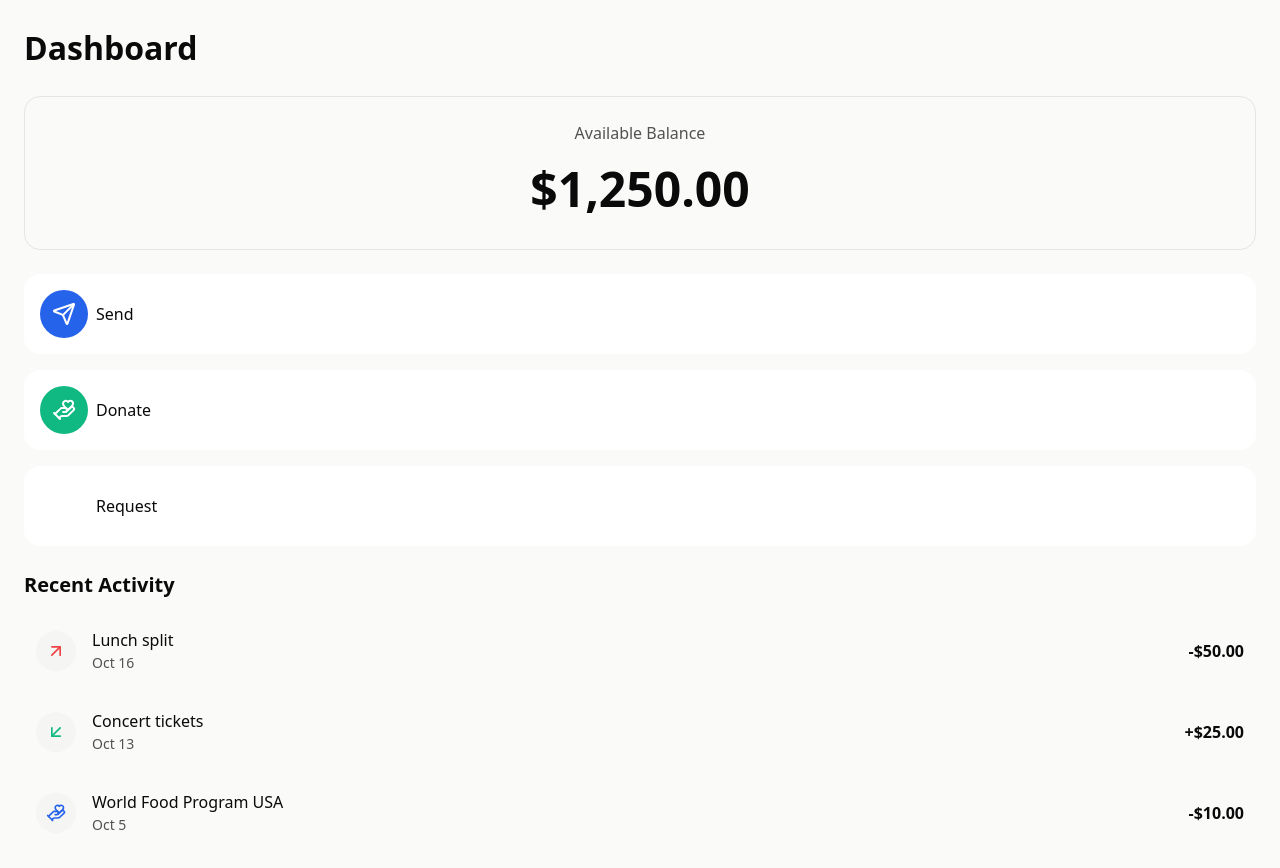
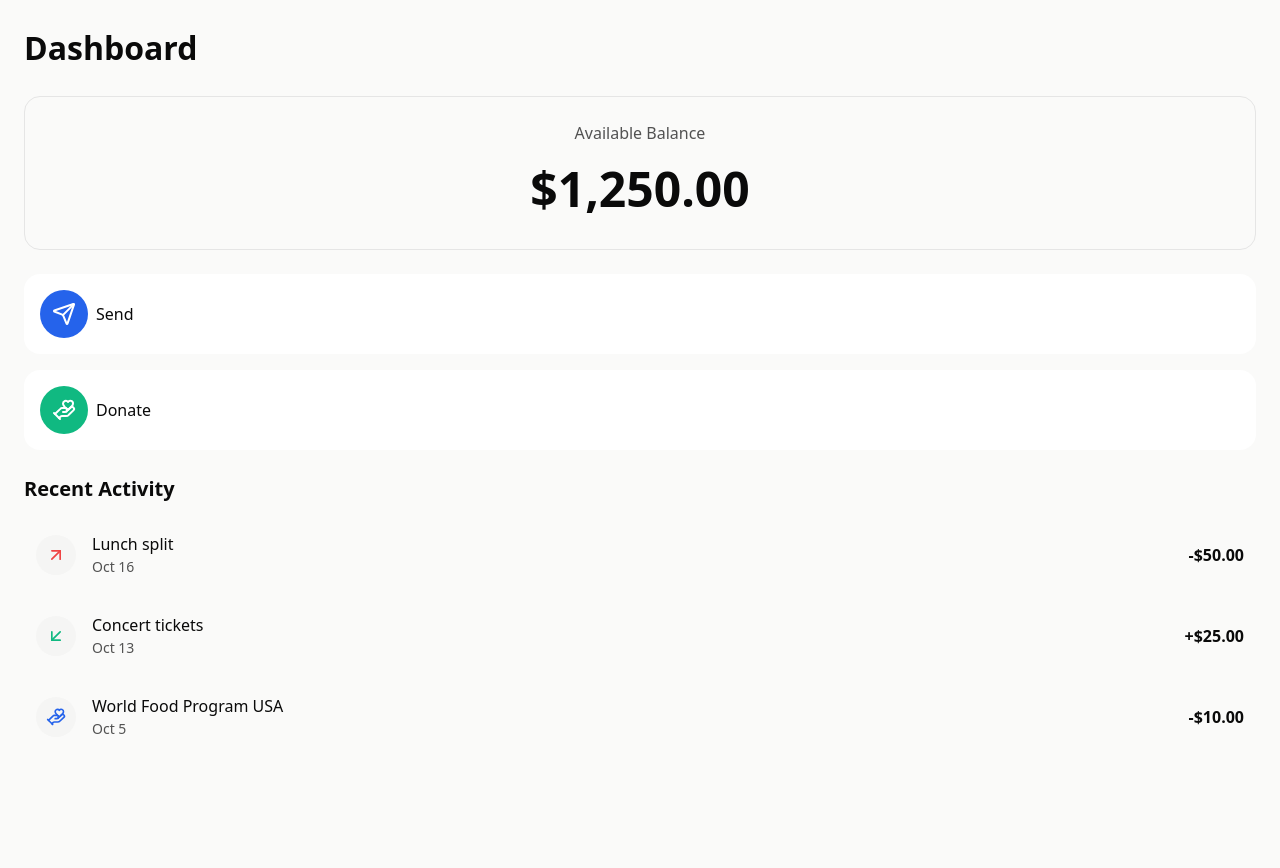
Before and after one commit to rituzangle/flux-b1, a Next.js app: page /dashboard in a window 1280 px wide. Shown: the top 868 px of the page. After the commit the page ends 800 px from the top, so only its background shows below. Built offline with nearby package versions, Linux system fonts and the light colour scheme.

Commit message:
Updated QuickActions.tsx

```diff
--- a/src/components/dashboard/QuickActions.tsx
+++ b/src/components/dashboard/QuickActions.tsx
@@ -6,7 +6,6 @@ export default function QuickActions() {
   const actions = [
     { icon: Send, label: 'Send', href: '/send', color: 'bg-brand-primary' },
     { icon: HandHeart, label: 'Donate', href: '/onboarding', color: 'bg-brand-success' },
-    { icon: TrendingUp, label: 'Request', href: '/request', color: 'bg-brand-secondary' },
   ];
 
   return (
```
